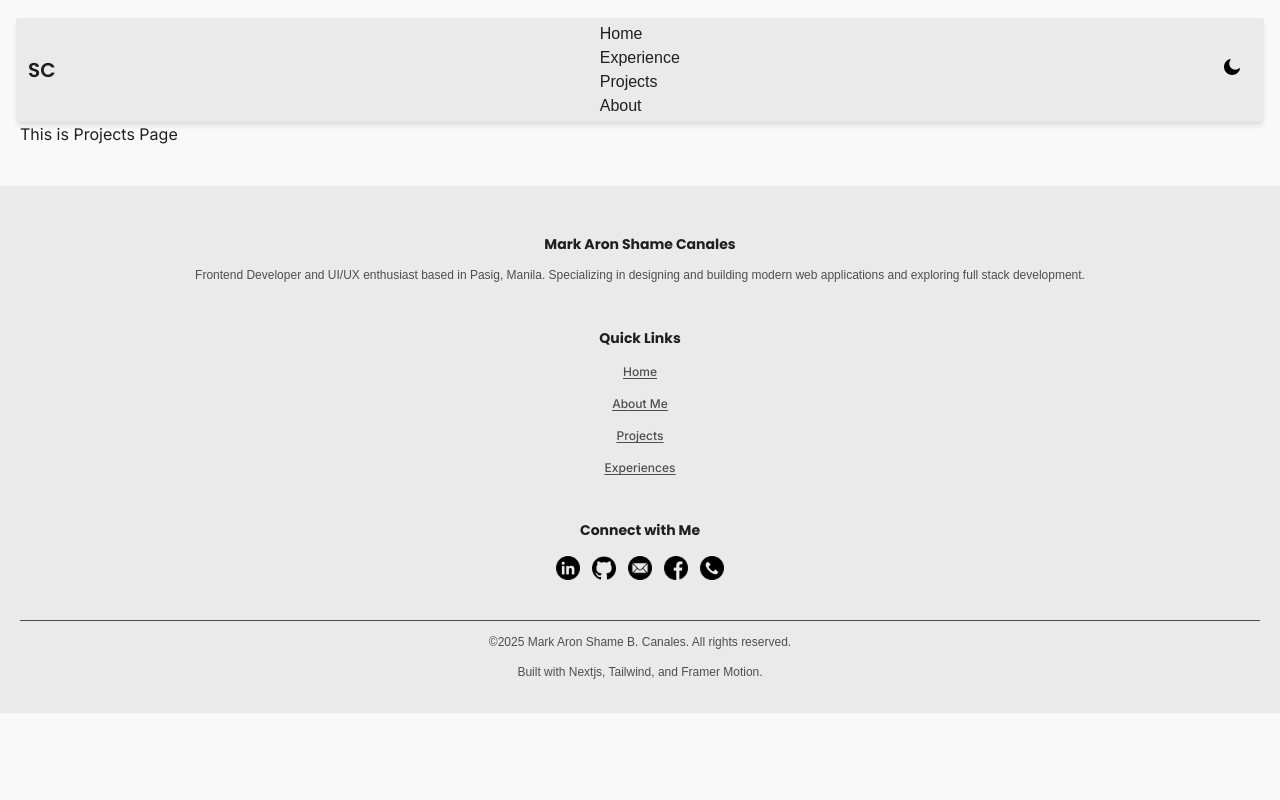
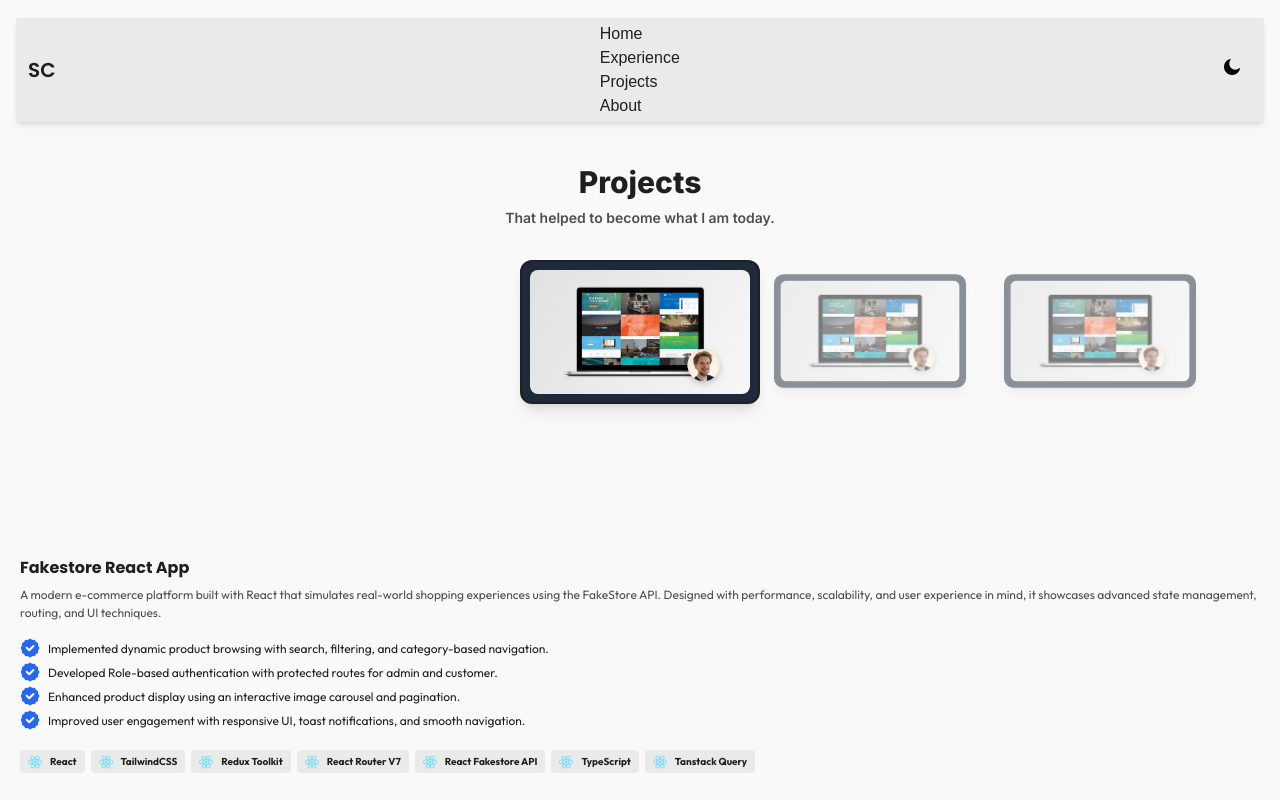
Before and after one commit to shameCanales/portfolio-nextjs, a Next.js app: page /projects in a window 1280 px wide. Shown: the top 800 px of the page. Built offline with nearby package versions, Linux system fonts and the light colour scheme.

Commit message:
added projects section

```diff
--- a/package.json
+++ b/package.json
@@ -11,6 +11,7 @@
   "dependencies": {
     "@reduxjs/toolkit": "^2.8.2",
     "@tanstack/react-query": "^5.85.9",
+    "keen-slider": "^6.8.6",
     "motion": "^12.23.12",
     "next": "15.5.2",
     "react": "19.1.0",
--- a/src/app/projects/page.tsx
+++ b/src/app/projects/page.tsx
@@ -1,7 +1,15 @@
+import Projects from "@/components/sections/Projects";
+import MainHeading from "@/components/ui/MainHeading";
+import SectionSubheading from "@/components/ui/SectionSubheading";
+
 export default function ProjectsPage() {
   return (
-    <div>
-      <h1>This is Projects Page</h1>
+    <div className="mt-15">
+      <MainHeading>Projects</MainHeading>
+      <SectionSubheading>
+        That helped to become what I am today.
+      </SectionSubheading>
+      <Projects />
     </div>
   );
 }
--- a/src/components/NavBar.tsx
+++ b/src/components/NavBar.tsx
@@ -20,7 +20,7 @@ export default function NavBar() {
 
   return (
     <div
-      className={`sticky top-4.5 z-2 shadow-md flex justify-between items-center px-3 py-1 mx-4 rounded-xs backdrop-blur-xs bg-[var(--color-card)] ${
+      className={`sticky top-4.5 z-11 shadow-md flex justify-between items-center px-3 py-1 mx-4 rounded-xs backdrop-blur-xs bg-[var(--color-card)] ${
         theme === "dark" ? "border-[.5px] border-[rgba(255,255,255,.2)]" : ""
       }`}
     >
--- /dev/null
+++ b/src/components/sections/Projects.tsx
@@ -0,0 +1,207 @@
+"use client";
+
+import { useState } from "react";
+import Image from "next/image";
+import { motion, PanInfo } from "framer-motion";
+import { useSelector } from "react-redux";
+import { RootState } from "@/lib/store/store";
+import { Poppins, Outfit } from "next/font/google";
+
+const poppins = Poppins({
+  weight: ["700", "800", "900"],
+  subsets: ["latin"],
+  display: "swap",
+});
+
+const outfit = Outfit({
+  weight: ["300", "400", "700", "800", "900"],
+  subsets: ["latin"],
+  display: "swap",
+});
+
+interface TechStackItem {
+  name: string;
+  src: string;
+}
+
+interface Project {
+  id: number;
+  src: string;
+  title: string;
+  description: string;
+  features: string[];
+  techstack: TechStackItem[];
+}
+
+const featuredProjects: Project[] = [
+  {
+    id: 1,
+    src: "/projects/WebDesignUdemy.jpg",
+    title: "Fakestore React App",
+    description:
+      "A modern e-commerce platform built with React that simulates real-world shopping experiences using the FakeStore API. Designed with performance, scalability, and user experience in mind, it showcases advanced state management, routing, and UI techniques.",
+    features: [
+      "Implemented dynamic product browsing with search, filtering, and category-based navigation.",
+      "Developed Role-based authentication with protected routes for admin and customer.",
+      "Enhanced product display using an interactive image carousel and pagination.",
+      "Improved user engagement with responsive UI, toast notifications, and smooth navigation.",
+    ],
+    techstack: [
+      { name: "React", src: "/logos/reactjs.png" },
+      { name: "TailwindCSS", src: "/logos/reactjs.png" },
+      { name: "Redux Toolkit", src: "/logos/reactjs.png" },
+      { name: "React Router V7", src: "/logos/reactjs.png" },
+      { name: "React Fakestore API", src: "/logos/reactjs.png" },
+      { name: "TypeScript", src: "/logos/reactjs.png" },
+      { name: "Tanstack Query", src: "/logos/reactjs.png" },
+    ],
+  },
+  {
+    id: 2,
+    src: "/projects/WebDesignUdemy.jpg",
+    title: "Fakestore App 2",
+    description:
+      "A modern e-commerce platform built with React that simulates real-world shopping experiences using the FakeStore API. Designed with performance, scalability, and user experience in mind, it showcases advanced state management, routing, and UI techniques.",
+    features: [
+      "Implemented dynamic product browsing with search, filtering, and category-based navigation.",
+      "Developed Role-based authentication with protected routes for admin and customer.",
+      "Enhanced product display using an interactive image carousel and pagination.",
+      "Improved user engagement with responsive UI, toast notifications, and smooth navigation.",
+    ],
+    techstack: [
+      { name: "React", src: "/logos/reactjs.png" },
+      { name: "React 2 ", src: "/logos/reactjs.png" },
+      { name: "Reac 3t", src: "/logos/reactjs.png" },
+      { name: "React 4", src: "/logos/reactjs.png" },
+      { name: "React 5", src: "/logos/reactjs.png" },
+      { name: "React6 ", src: "/logos/reactjs.png" },
+    ],
+  },
+  {
+    id: 3,
+    src: "/projects/WebDesignUdemy.jpg",
+    title: "Fakestore App 3",
+    description:
+      "A modern e-commerce platform built with React that simulates real-world shopping experiences using the FakeStore API. Designed with performance, scalability, and user experience in mind, it showcases advanced state management, routing, and UI techniques.",
+    features: [
+      "Implemented dynamic product browsing with search, filtering, and category-based navigation.",
+      "Developed Role-based authentication with protected routes for admin and customer.",
+      "Enhanced product display using an interactive image carousel and pagination.",
+      "Improved user engagement with responsive UI, toast notifications, and smooth navigation.",
+    ],
+    techstack: [
+      { name: "React 1", src: "/logos/reactjs.png" },
+      { name: "React 2", src: "/logos/reactjs.png" },
+      { name: "React 3", src: "/logos/reactjs.png" },
+      { name: "React 4", src: "/logos/reactjs.png" },
+      { name: "React 5", src: "/logos/reactjs.png" },
+      { name: "React 6", src: "/logos/reactjs.png" },
+    ],
+  },
+];
+
+export default function FeatureProjectsCarousel() {
+  const theme = useSelector((state: RootState) => state.theme.theme);
+  const [current, setCurrent] = useState(0);
+
+  const handleDragEnd = (
+    _: MouseEvent | TouchEvent | PointerEvent,
+    info: PanInfo
+  ) => {
+    const threshold = 50; // minimal drag distance
+    if (info.offset.x < -threshold && current < featuredProjects.length - 1) {
+      setCurrent((prev) => prev + 1);
+    } else if (info.offset.x > threshold && current > 0) {
+      setCurrent((prev) => prev - 1);
+    }
+  };
+
+  const activeProj = featuredProjects[current];
+
+  return (
+    <div className=" flex-col items-center w-full mt-8">
+      <div className="relative flex w-full overflow-hidden h-[180px] md:h-[280px]">
+        {featuredProjects.map((project, index) => {
+          const isCenter = index === current;
+          const offset = (index - current) * 230; // card width + gap
+
+          return (
+            <motion.div
+              key={project.id}
+              drag="x"
+              dragConstraints={{ left: 0, right: 0 }}
+              dragElastic={0.2}
+              onDragEnd={handleDragEnd}
+              onClick={() => setCurrent(index)} // 🔥 CLICK to select
+              animate={{
+                x: offset,
+                scale: isCenter ? 1 : 0.8,
+                opacity: isCenter ? 1 : 0.5,
+              }}
+              transition={{ type: "spring", stiffness: 200, damping: 25 }}
+              className={`absolute top-0 left-1/2 -translate-x-1/2 cursor-pointer`}
+              style={{ zIndex: isCenter ? 10 : 5 }}
+            >
+              <div
+                className={`w-[240px] aspect-video bg-gray-800 rounded-xl shadow-lg p-2 ${
+                  isCenter ? "border-2 z-[0]" : "z-[-5]"
+                }`}
+              >
+                <Image
+                  src={project.src}
+                  alt={project.title}
+                  width={240}
+                  height={160}
+                  className="rounded-lg object-cover"
+                />
+              </div>
+            </motion.div>
+          );
+        })}
+      </div>
+
+      <div className="mt-4">
+        <p
+          className={` font-bold text-base text-[var(--color-text)] ${poppins.className}`}
+        >
+          {activeProj.title}
+        </p>
+        <p
+          className={`text-xs mt-1.5 font-normal leading-4.5 text-[var(--color-text-secondary)] ${outfit.className}`}
+        >
+          {activeProj.description}
+        </p>
+
+        <ul className="mt-4">
+          {activeProj.features.map((feat, index) => (
+            <li key={index} className="flex items-start gap-2 mt-1">
+              <Image
+                src="/checklist.png"
+                alt="checklist icon"
+                width="20"
+                height="20"
+              />
+              <p className={`text-xs leading-4.5 mt-[2px] font-normal ${outfit.className}`}>{feat}</p>
+            </li>
+          ))}
+        </ul>
+
+        <ul className="flex content-start flex-wrap gap-1.5 justify-start h-[130px] mt-5">
+          {activeProj.techstack.map((tech) => (
+            <li
+              key={tech.name}
+              className={`flex items-center gap-2 bg-[var(--color-card)] px-2 py-1 rounded-sm ${
+                theme === "dark"
+                  ? "border-[0.5px] border-[rgba(255,255,255,0.29)]"
+                  : ""
+              }`}
+            >
+              <Image src={tech.src} alt={tech.name} width={14} height={14} />
+              <p className={`text-[10px] font-semibold ${outfit.className}`}>{tech.name}</p>
+            </li>
+          ))}
+        </ul>
+      </div>
+    </div>
+  );
+}
```
Also changed, not shown: 1 other file (tests, documents, lock files or other folders).
